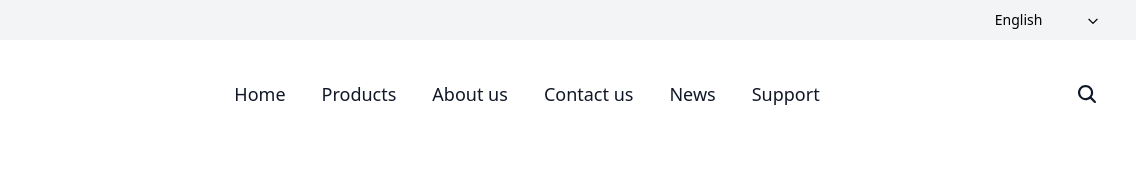
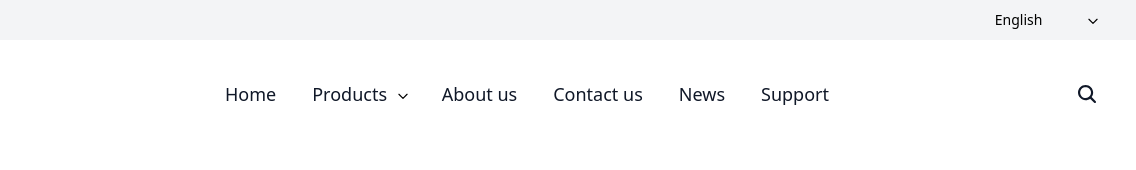
Before and after one commit to shabdullah02/tailwind, a plain HTML site: page 1hora.html in a window 1280 px wide. Shown: the full height of the page, 144-1280 px from the left. Drawn offline with nearby package versions, Linux system fonts and the light colour scheme.

Commit message:
dropdown-products

```diff
--- a/1hora.html
+++ b/1hora.html
@@ -42,7 +42,10 @@
                after:h-[1px] after:w-full after:bg-black
                after:scale-x-0 after:origin-right
                after:transition-transform after:duration-300
-               group-hover:after:scale-x-100 group-hover:after:origin-left">Products</a>
+               group-hover:after:scale-x-100 group-hover:after:origin-left">Products
+            <svg class="w-3.5 h-3.5 ml-1 -mr-1 text-black inline-flex items-center justify-center" xmlns="http://www.w3.org/2000/svg" fill="none" viewBox="0 0 24 24" stroke="currentColor">
+      <path stroke-linecap="round" stroke-linejoin="round" stroke-width="2" d="M19 9l-7 7-7-7" />
+    </svg></a>
     <a class="mr-5 relative group cursor-pointer">          <span class="after:content-[''] after:absolute after:bottom-0 after:left-0
                after:h-[1px] after:w-full after:bg-black
                after:scale-x-0 after:origin-right
```
